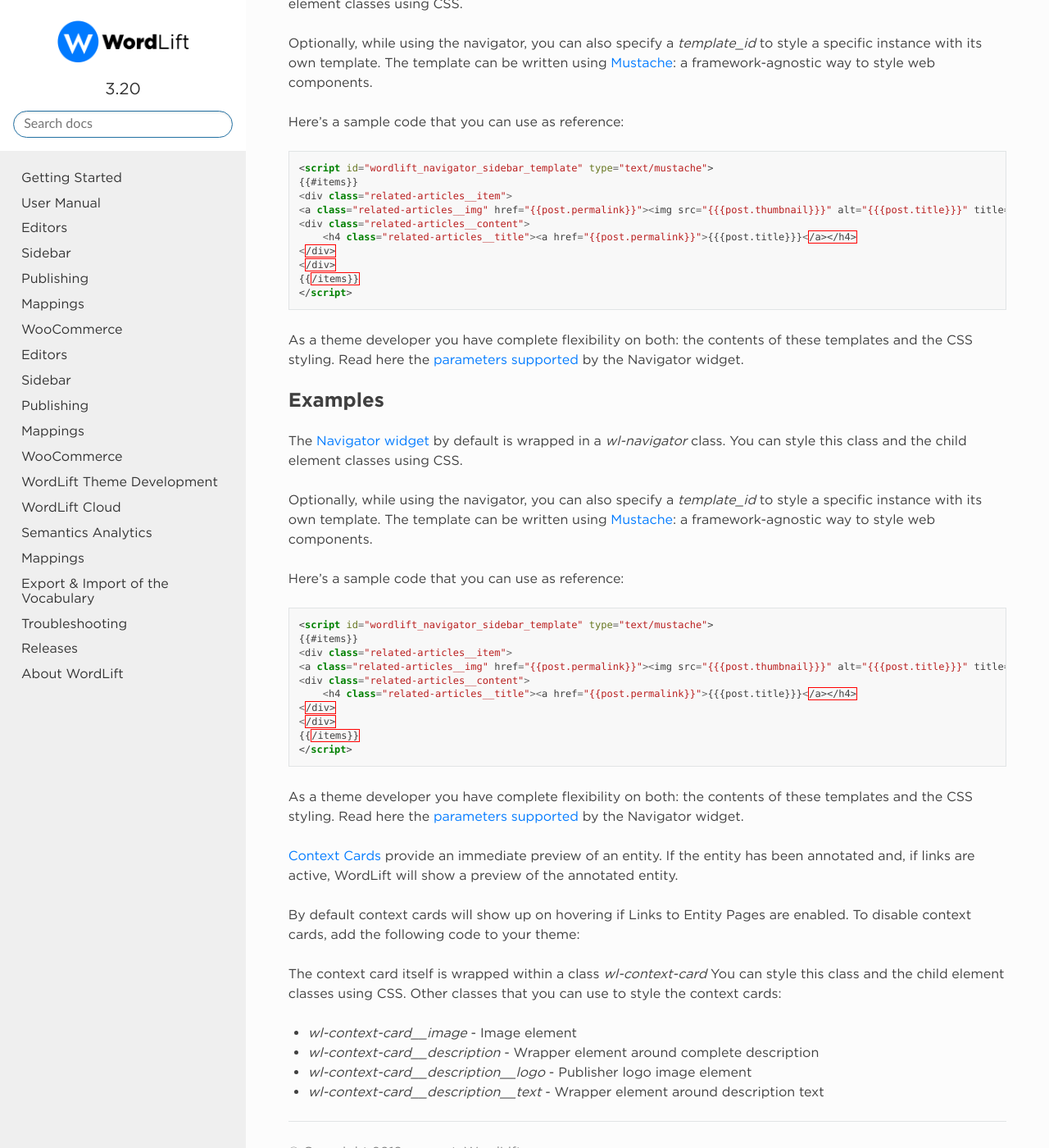
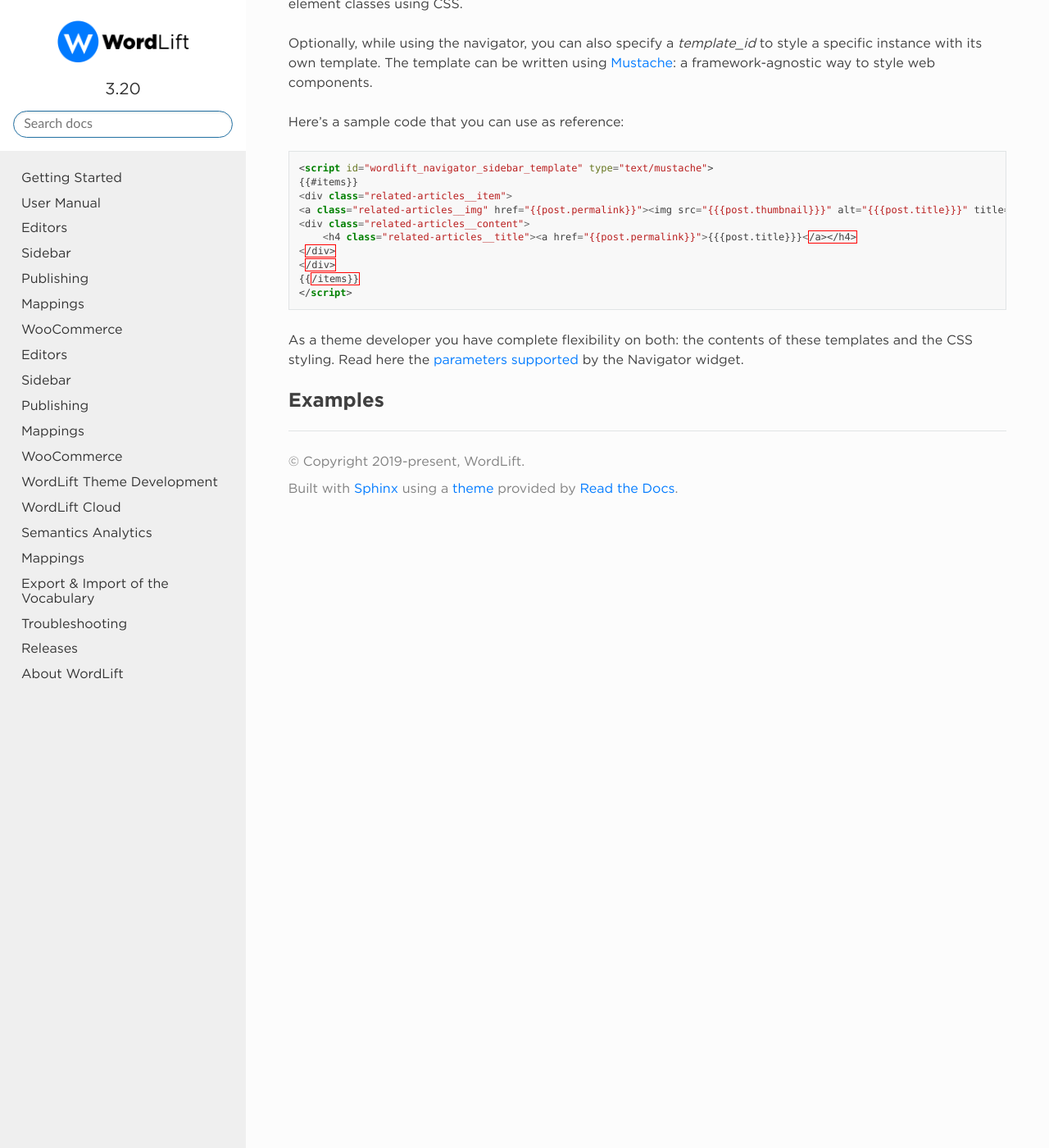
Before and after one commit to insideout10/wordlift-docs, a Sphinx documentation site: the page built from docs/widgets.rst, in a window 1280 px wide and 1400 px high, scrolled down 2937 px. Shown: the whole window at 82% size. Built offline with Sphinx 7.4.7 and the Read the Docs theme 2.0.0, drawn with Linux system fonts in a browser that asks for light colours; pages that are not in the unit, such as notebooks, are missing from menus.

Commit message:
Update widgets.rst

```diff
--- a/docs/widgets.rst
+++ b/docs/widgets.rst
@@ -1,6 +1,6 @@
+
 Widgets
 ===============
-
 Context Cards
 _____________
 
@@ -132,46 +132,3 @@
 
 Examples
 _____________
-
-Personalization of the Navigator Widget
-----------
-
-The `Navigator widget <discover.html#the-navigator-widget>`_ by default is wrapped in a `wl-navigator` class. You can style this class and the child element classes using CSS.
-
-Optionally, while using the navigator, you can also specify a `template_id` to style a specific instance with its own template.
-The template can be written using `Mustache <https://github.com/Mustache/Mustache>`_: a framework-agnostic way to style web components.
-
-Here's a sample code that you can use as reference:
-
-.. code-block:: html
-
-    <script id="wordlift_navigator_sidebar_template" type="text/mustache">
-    {{#items}}
-    <div class="related-articles__item">
-    <a class="related-articles__img" href="{{post.permalink}}"><img src="{{{post.thumbnail}}}" alt="{{{post.title}}}" title="{{{post.title}}}"></a>
-    <div class="related-articles__content">
-        <h4 class="related-articles__title"><a href="{{post.permalink}}">{{{post.title}}}</a></h4>
-    </div>
-    </div>
-    {{/items}}
-    </script>
-
-As a theme developer you have complete flexibility on both: the contents of these templates and the CSS styling.
-Read here the `parameters supported <shortcodes.html#navigator-widget>`_ by the Navigator widget.
-
-Personalization of the Context Cards
-----------
-
-`Context Cards <discover.html#context-cards>`_ provide an immediate preview of an entity. If the entity has been annotated and, if links are active, WordLift will show a preview of the annotated entity.
-
-By default context cards will show up on hovering if Links to Entity Pages are enabled. To disable context cards, add the following code to your theme:
-
-.. code-block:: PHP
-    add_filter('wl_show_context_cards' '__return_false')
-
-The context card itself is wrapped within a class `wl-context-card` You can style this class and the child element classes using CSS. Other classes that you can use to style the context cards:
-
-- `wl-context-card__image` - Image element
-- `wl-context-card__description` - Wrapper element around complete description
-- `wl-context-card__description__logo` - Publisher logo image element
-- `wl-context-card__description__text` - Wrapper element around description text
```
